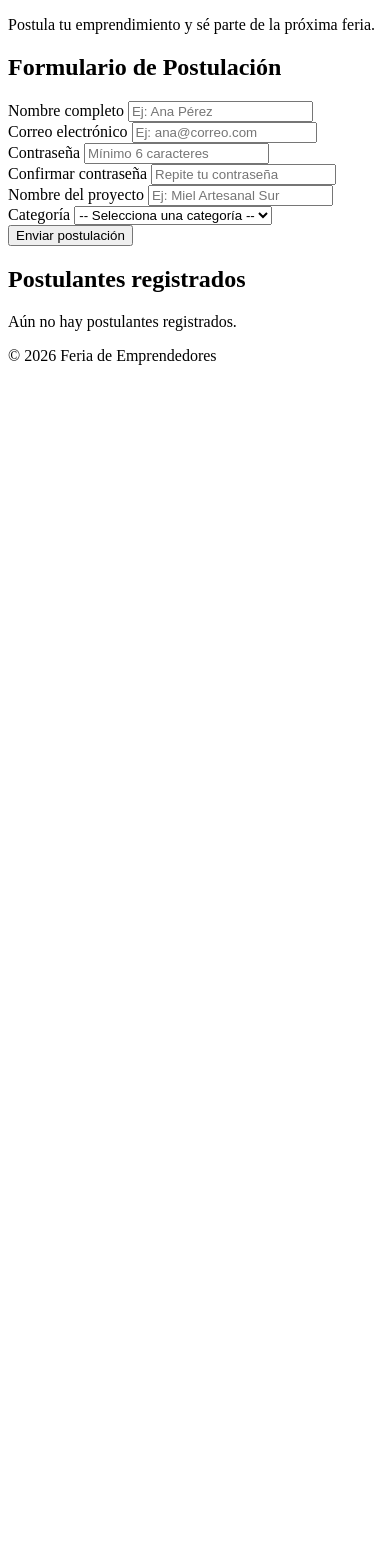
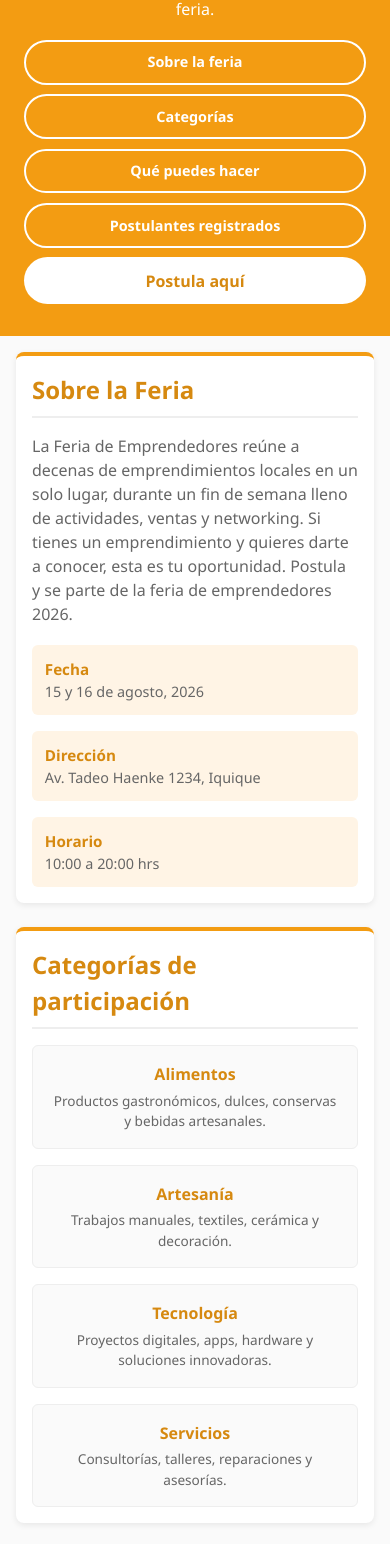
Before and after one commit to 00gosha/PruebaPW, a website: page public/index.html in a window 390 px wide. Shown: the part 101-1645 px from the top of the page. Before the commit the page ends 844 px from the top, so only its background shows below. Drawn offline with Linux system fonts and the light colour scheme.

Commit message:
Se mejoro el HTML agregandole mas cosas sobre la feria, ya que solo tener el formulario en la pagina. Hace que la pagina sea poco amigable y estatica. Tambien se le agregaron estilos.

```diff
--- a/package.json
+++ b/package.json
@@ -7,7 +7,7 @@
     "test": "echo \"Error: no test specified\" && exit 1"
   },
   "keywords": [],
-  "author": "",
+  "author": "Benjamin Molina",
   "license": "ISC",
   "type": "commonjs",
   "dependencies": {
--- a/public/index.html
+++ b/public/index.html
@@ -7,17 +7,90 @@
   <link rel="stylesheet" href="style.css">
 </head>
 <body>
-
   <header class="encabezado">
     <h1>Feria de Emprendedores 2026</h1>
-    <p>Postula tu emprendimiento y sé parte de la próxima feria.</p>
+    <p>Postula tu proyecto y sé parte de la próxima feria.</p>
+
+    <nav class="nav-atajos">
+      <a href="#sobre-la-feria" class="boton-atajo">Sobre la feria</a>
+      <a href="#categorias" class="boton-atajo">Categorías</a>
+      <a href="#que-puedes-hacer" class="boton-atajo">Qué puedes hacer</a>
+      <a href="#postulantes-registrados" class="boton-atajo">Postulantes registrados</a>
+      <a href="#formulario-postulacion" class="boton-cta">Postula aquí</a>
+    </nav>
   </header>
 
   <main>
+
+    <section class="seccion-info" id="sobre-la-feria">
+      <h2>Sobre la Feria</h2>
+      <p>
+        La Feria de Emprendedores reúne a decenas de emprendimientos locales en un solo
+        lugar, durante un fin de semana lleno de actividades, ventas y networking.
+        Si tienes un emprendimiento y quieres darte a conocer, esta es tu oportunidad.
+        Postula y se parte de la feria de emprendedores 2026.
+      </p>
+
+      <div class="grid-datos">
+        <div class="dato">
+          <div>
+            <strong>Fecha</strong>
+            <p>15 y 16 de agosto, 2026</p>
+          </div>
+        </div>
+        <div class="dato">
+          <div>
+            <strong>Dirección</strong>
+            <p>Av. Tadeo Haenke 1234, Iquique</p>
+          </div>
+        </div>
+        <div class="dato">
+          <div>
+            <strong>Horario</strong>
+            <p>10:00 a 20:00 hrs</p>
+          </div>
+        </div>
+      </div>
+    </section>
+
+    <!-- Categorias de la feria -->
+    <section class="seccion-categorias" id="categorias">
+      <h2>Categorías de participación</h2>
+      <div class="grid-categorias">
+        <div class="tarjeta-categoria">
+          <h3>Alimentos</h3>
+          <p>Productos gastronómicos, dulces, conservas y bebidas artesanales.</p>
+        </div>
+        <div class="tarjeta-categoria">
+          <h3>Artesanía</h3>
+          <p>Trabajos manuales, textiles, cerámica y decoración.</p>
+        </div>
+        <div class="tarjeta-categoria">
+          <h3>Tecnología</h3>
+          <p>Proyectos digitales, apps, hardware y soluciones innovadoras.</p>
+        </div>
+        <div class="tarjeta-categoria">
+          <h3>Servicios</h3>
+          <p>Consultorías, talleres, reparaciones y asesorías.</p>
+        </div>
+      </div>
+    </section>
+
+    <section class="seccion-actividades" id="que-puedes-hacer">
+      <h2>¿Qué puedes hacer en la feria?</h2>
+      <ul class="lista-actividades">
+        <li>🛍️ Comprar productos directos de los emprendedores.</li>
+        <li>🍴 Degustar comida artesanal de distintas categorías.</li>
+        <li>🎓 Participar en talleres gratuitos de emprendimiento.</li>
+        <li>🤝 Hacer networking con otros emprendedores locales.</li>
+        <li>🎤 Disfrutar de charlas y actividades en vivo.</li>
+      </ul>
+    </section>
+
     <!-- Formulario de postulacion -->
-    <section class="seccion-formulario">
+    <section class="seccion-formulario" id="formulario-postulacion">
       <h2>Formulario de Postulación</h2>
-      <form id="formulario-postulacion" novalidate>
+      <form id="formulario-postulacion-form" novalidate>
 
         <div class="campo">
           <label for="nombre">Nombre completo</label>
@@ -32,15 +105,9 @@
         </div>
 
         <div class="campo">
-          <label for="clave">Contraseña</label>
-          <input type="password" id="clave" name="clave" placeholder="Mínimo 6 caracteres">
-          <span class="mensaje-error" id="error-clave"></span>
-        </div>
-
-        <div class="campo">
-          <label for="confirmar-clave">Confirmar contraseña</label>
-          <input type="password" id="confirmar-clave" name="confirmar-clave" placeholder="Repite tu contraseña">
-          <span class="mensaje-error" id="error-confirmar-clave"></span>
+          <label for="confirmar-correo">Confirmar correo electrónico</label>
+          <input type="email" id="confirmar-correo" name="confirmar-correo" placeholder="Repite tu correo">
+          <span class="mensaje-error" id="error-confirmar-correo"></span>
         </div>
 
         <div class="campo">
@@ -66,16 +133,26 @@
     </section>
 
     <!-- Listado de los postulantes -->
-    <section class="seccion-listado">
+    <section class="seccion-listado" id="postulantes-registrados">
       <h2>Postulantes registrados</h2>
+
+      <div class="campo-buscador">
+        <input
+          type="text"
+          id="buscador-postulantes"
+          placeholder="Buscar por nombre o proyecto..."
+        >
+      </div>
+
       <ul id="lista-postulantes" class="lista-postulantes">
       </ul>
       <p id="mensaje-vacio" class="mensaje-vacio">Aún no hay postulantes registrados.</p>
     </section>
+
   </main>
 
   <footer class="pie-pagina">
-    <p>&copy; 2026 Feria de Emprendedores</p>
+    <p>&copy; 2026 Feria de Emprendedores — Parque Municipal, Av. Central 1234, Iquique</p>
   </footer>
 
   <script src="script.js"></script>
--- a/public/style.css
+++ b/public/style.css
@@ -0,0 +1,388 @@
+:root {
+  --color-primario: #f39c12;
+  --color-primario-oscuro: #d68910;
+  --color-primario-suave: #fff4e5;
+  --color-blanco: #ffffff;
+  --color-fondo: #fafafa;
+  --color-texto: #2b2b2b;
+  --color-texto-suave: #666666;
+  --color-borde: #eeeeee;
+  --color-error: #d9534f;
+  --color-exito: #4caf50;
+}
+
+* {
+  box-sizing: border-box;
+  margin: 0;
+  padding: 0;
+}
+
+html {
+  scroll-behavior: smooth;
+}
+
+body {
+  font-family: "Segoe UI", Arial, sans-serif;
+  background-color: var(--color-fondo);
+  color: var(--color-texto);
+  line-height: 1.5;
+}
+
+.encabezado {
+  background-color: var(--color-primario);
+  color: var(--color-blanco);
+  padding: 2rem 1.5rem;
+  text-align: center;
+}
+
+.encabezado h1 {
+  font-size: 1.8rem;
+  margin-bottom: 0.5rem;
+}
+
+.boton-cta {
+  display: inline-block;
+  background-color: var(--color-blanco);
+  color: var(--color-primario-oscuro);
+  text-decoration: none;
+  font-weight: 700;
+  padding: 0.7rem 1.6rem;
+  border-radius: 30px;
+  transition: background-color 0.2s ease, transform 0.15s ease;
+}
+
+.boton-cta:hover {
+  background-color: var(--color-primario-suave);
+  transform: translateY(-2px);
+}
+
+/* Atajos */
+.nav-atajos {
+  display: flex;
+  flex-wrap: wrap;
+  justify-content: center;
+  gap: 0.6rem;
+  margin-top: 1.2rem;
+}
+
+.boton-atajo {
+  display: inline-block;
+  background-color: transparent;
+  color: var(--color-blanco);
+  text-decoration: none;
+  font-weight: 600;
+  font-size: 0.9rem;
+  padding: 0.6rem 1.2rem;
+  border: 2px solid var(--color-blanco);
+  border-radius: 30px;
+  transition: background-color 0.2s ease, color 0.2s ease, transform 0.15s ease;
+}
+
+.boton-atajo:hover {
+  background-color: var(--color-blanco);
+  color: var(--color-primario-oscuro);
+  transform: translateY(-2px);
+}
+
+main {
+  max-width: 700px;
+  margin: 2rem auto;
+  padding: 0 1rem;
+}
+
+.seccion-info,
+.seccion-categorias,
+.seccion-actividades,
+.seccion-formulario,
+.seccion-listado {
+  background-color: var(--color-blanco);
+  border-radius: 8px;
+  padding: 1.5rem;
+  margin-bottom: 1.5rem;
+  box-shadow: 0 2px 6px rgba(0, 0, 0, 0.08);
+  border-top: 4px solid var(--color-primario);
+}
+
+.seccion-info h2,
+.seccion-categorias h2,
+.seccion-actividades h2,
+.seccion-formulario h2,
+.seccion-listado h2 {
+  color: var(--color-primario-oscuro);
+  margin-bottom: 1rem;
+  border-bottom: 2px solid var(--color-borde);
+  padding-bottom: 0.5rem;
+}
+
+
+.campo-buscador {
+  margin-bottom: 1rem;
+}
+
+.campo-buscador input {
+  width: 100%;
+  padding: 0.7rem 1rem;
+  border: 1px solid #ccc;
+  border-radius: 30px;
+  font-size: 0.95rem;
+  transition: border-color 0.2s ease, box-shadow 0.2s ease;
+}
+
+.campo-buscador input:focus {
+  outline: none;
+  border-color: var(--color-primario);
+  box-shadow: 0 0 0 3px var(--color-primario-suave);
+}
+
+.seccion-info > p {
+  margin-bottom: 1.2rem;
+  color: var(--color-texto-suave);
+}
+
+.grid-datos {
+  display: grid;
+  grid-template-columns: repeat(3, 1fr);
+  gap: 1rem;
+}
+
+.dato {
+  display: flex;
+  align-items: flex-start;
+  gap: 0.6rem;
+  background-color: var(--color-primario-suave);
+  padding: 0.8rem;
+  border-radius: 6px;
+}
+
+.dato-icono {
+  font-size: 1.4rem;
+}
+
+.dato strong {
+  display: block;
+  color: var(--color-primario-oscuro);
+  font-size: 0.95rem;
+}
+
+.dato p {
+  font-size: 0.9rem;
+  color: var(--color-texto-suave);
+}
+
+.grid-categorias {
+  display: grid;
+  grid-template-columns: repeat(2, 1fr);
+  gap: 1rem;
+}
+
+.tarjeta-categoria {
+  background-color: var(--color-fondo);
+  border: 1px solid var(--color-borde);
+  border-radius: 6px;
+  padding: 1rem;
+  text-align: center;
+  transition: transform 0.15s ease, box-shadow 0.15s ease, border-color 0.15s ease;
+}
+
+.tarjeta-categoria:hover {
+  transform: translateY(-3px);
+  box-shadow: 0 4px 10px rgba(0, 0, 0, 0.1);
+  border-color: var(--color-primario);
+}
+
+.categoria-icono {
+  font-size: 1.8rem;
+  display: block;
+  margin-bottom: 0.4rem;
+}
+
+.tarjeta-categoria h3 {
+  color: var(--color-primario-oscuro);
+  margin-bottom: 0.3rem;
+  font-size: 1rem;
+}
+
+.tarjeta-categoria p {
+  font-size: 0.85rem;
+  color: var(--color-texto-suave);
+}
+
+.lista-actividades {
+  list-style: none;
+}
+
+.lista-actividades li {
+  padding: 0.5rem 0;
+  border-bottom: 1px solid var(--color-borde);
+  color: var(--color-texto);
+}
+
+.lista-actividades li:last-child {
+  border-bottom: none;
+}
+
+.campo {
+  margin-bottom: 1.2rem;
+  display: flex;
+  flex-direction: column;
+}
+
+.campo label {
+  font-weight: 600;
+  margin-bottom: 0.3rem;
+  font-size: 0.95rem;
+  color: var(--color-texto);
+}
+
+.campo input,
+.campo select {
+  padding: 0.6rem;
+  border: 1px solid #ccc;
+  border-radius: 4px;
+  font-size: 1rem;
+  transition: border-color 0.2s ease;
+}
+
+.campo input:focus,
+.campo select:focus {
+  outline: none;
+  border-color: var(--color-primario);
+}
+
+.campo input.campo-invalido,
+.campo select.campo-invalido {
+  border-color: var(--color-error);
+  background-color: #fdf1f0;
+}
+
+.campo input.campo-valido,
+.campo select.campo-valido {
+  border-color: var(--color-exito);
+}
+
+.mensaje-error {
+  color: var(--color-error);
+  font-size: 0.85rem;
+  min-height: 1.1rem;
+  margin-top: 0.2rem;
+}
+
+.boton-enviar {
+  background-color: var(--color-primario);
+  color: var(--color-blanco);
+  border: none;
+  padding: 0.8rem 1.5rem;
+  border-radius: 5px;
+  font-size: 1rem;
+  font-weight: 600;
+  cursor: pointer;
+  transition: background-color 0.2s ease;
+}
+
+.boton-enviar:hover {
+  background-color: var(--color-primario-oscuro);
+}
+
+.boton-enviar:active {
+  transform: scale(0.98);
+}
+
+.boton-enviar:disabled {
+  background-color: #ccc;
+  cursor: not-allowed;
+}
+
+.lista-postulantes {
+  list-style: none;
+}
+
+.lista-postulantes li {
+  background-color: var(--color-primario-suave);
+  border-left: 4px solid var(--color-primario);
+  padding: 0.8rem 1rem;
+  margin-bottom: 0.8rem;
+  border-radius: 4px;
+  display: flex;
+  justify-content: space-between;
+  align-items: center;
+}
+
+.lista-postulantes .info-postulante strong {
+  display: block;
+  color: var(--color-primario-oscuro);
+}
+
+.lista-postulantes .info-postulante small {
+  color: var(--color-texto-suave);
+}
+
+.boton-eliminar {
+  background-color: var(--color-error);
+  color: var(--color-blanco);
+  border: none;
+  padding: 0.4rem 0.8rem;
+  border-radius: 4px;
+  cursor: pointer;
+  font-size: 0.85rem;
+}
+
+.boton-eliminar:hover {
+  background-color: #b52b27;
+}
+
+.mensaje-vacio {
+  color: var(--color-texto-suave);
+  font-style: italic;
+}
+
+.pie-pagina {
+  text-align: center;
+  padding: 1.5rem;
+  color: var(--color-texto-suave);
+  font-size: 0.9rem;
+  background-color: var(--color-blanco);
+  border-top: 1px solid var(--color-borde);
+}
+
+@media (max-width: 480px) {
+  .encabezado h1 {
+    font-size: 1.4rem;
+  }
+
+  main {
+    margin: 1rem auto;
+  }
+
+  .seccion-info,
+  .seccion-categorias,
+  .seccion-actividades,
+  .seccion-formulario,
+  .seccion-listado {
+    padding: 1rem;
+  }
+
+  .grid-datos,
+  .grid-categorias {
+    grid-template-columns: 1fr;
+  }
+
+  .nav-atajos {
+    flex-direction: column;
+    align-items: stretch;
+  }
+
+  .boton-atajo,
+  .boton-cta {
+    text-align: center;
+  }
+
+  .lista-postulantes li {
+    flex-direction: column;
+    align-items: flex-start;
+    gap: 0.5rem;
+  }
+
+  .boton-eliminar {
+    align-self: flex-end;
+  }
+}
```
